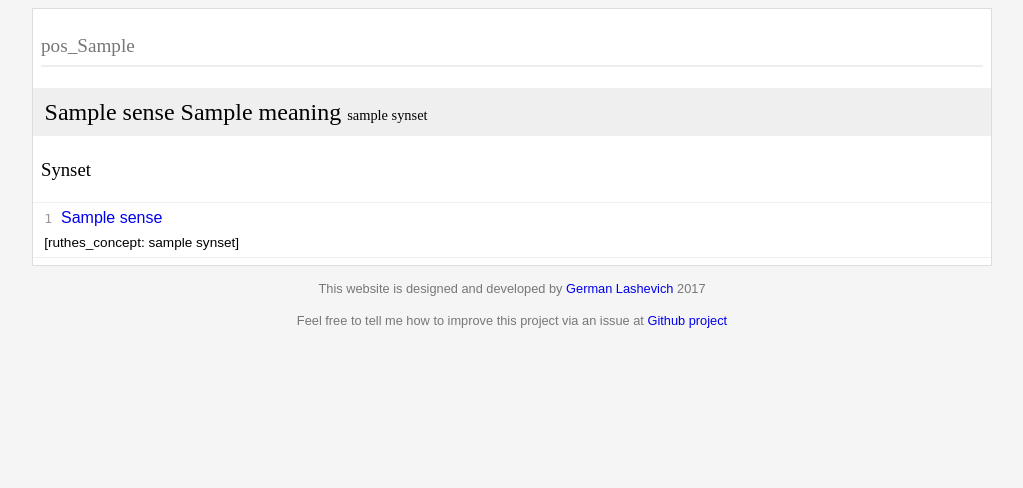
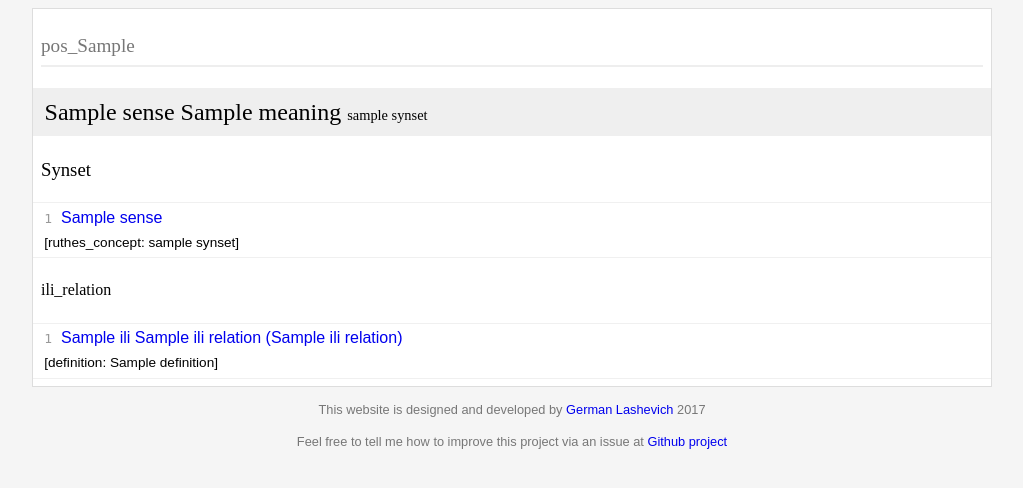
Before and after one commit to Zebradil/RuWordNetView, a PHP site: template views/Site/lexeme_summary.html.twig in a window 1280 px wide. Shown: the part 49-537 px from the top of the page, without its empty margins (128-1151 px from the left). Run offline with PHP 8.4, Linux system fonts and the light colour scheme; the template is opened without the code that fills it: most values are stand-ins (such as "Sample title", 1, 10 or a date in 2020); some libraries are stand-ins or nearby versions.

Commit message:
Display ILI references

```diff
--- a/app/locales/en.yml
+++ b/app/locales/en.yml
@@ -7,6 +7,8 @@
 derived_from: derived from
 composed_of: sytsets of components
 ruthes_concept: RuThes concept
+ili_relation: Interlingual Index
+definition: Wordnet definition
 
 page_not_found: Page not found
 word_not_found: Nothing is found for «%search_query%»
--- a/app/locales/ru.yml
+++ b/app/locales/ru.yml
@@ -18,6 +18,8 @@
 derived_from: однокоренные слова
 composed_of: синсеты компонентов
 ruthes_concept: Понятие РуТез
+ili_relation: Interlingual Index
+definition: Определение Wordnet
 
 page_not_found: Страница не найдена
 word_not_found: По запросу «%search_query%» ничего не найдено
--- a/views/Site/lexeme_summary.html.twig
+++ b/views/Site/lexeme_summary.html.twig
@@ -58,6 +58,30 @@
                                     </div>
                                 {% endif %}
                                 <div class="synset-relations relations">
+                                    {% set iliRelations = synset.getIliRelations() %}
+                                    {% if iliRelations %}
+                                        <div class="relation">
+                                            <h4 class="relations-title">{{ 'ili_relation'|trans }}</h4>
+                                            <div class="relations-subjects">
+                                                {% for relation in iliRelations %}
+                                                    <div class="synset">
+                                                        <div class="sense-list">
+                                                            <div class="sense">
+                                                                <a target="_blank"
+                                                                   rel="noopener noreferrer"
+                                                                   href="http://wordnet-rdf.princeton.edu/ili/{{ relation.ili }}">
+                                                                    {{ relation.ili }} {{ relation.name }} ({{ relation.lemma_names|join(', ') }})
+                                                                </a>
+                                                            </div>
+                                                            <div class="tail">
+                                                                [{{ 'definition'|trans }}: {{ relation.definition }}]
+                                                            </div>
+                                                        </div>
+                                                    </div>
+                                                {% endfor %}
+                                            </div>
+                                        </div>
+                                    {% endif %}
                                     {% for groupName, relations in synset.getGroupedRelations() %}
                                         <div class="relation">
                                             <h4 class="relations-title">{{ groupName|trans }}</h4>
```
Also changed, not shown: src/Zebradil/RuWordNet/Models/Synset.php (+16 -1 lines), src/Zebradil/RuWordNet/Repositories/SynsetRepository.php (+44 -0 lines).
